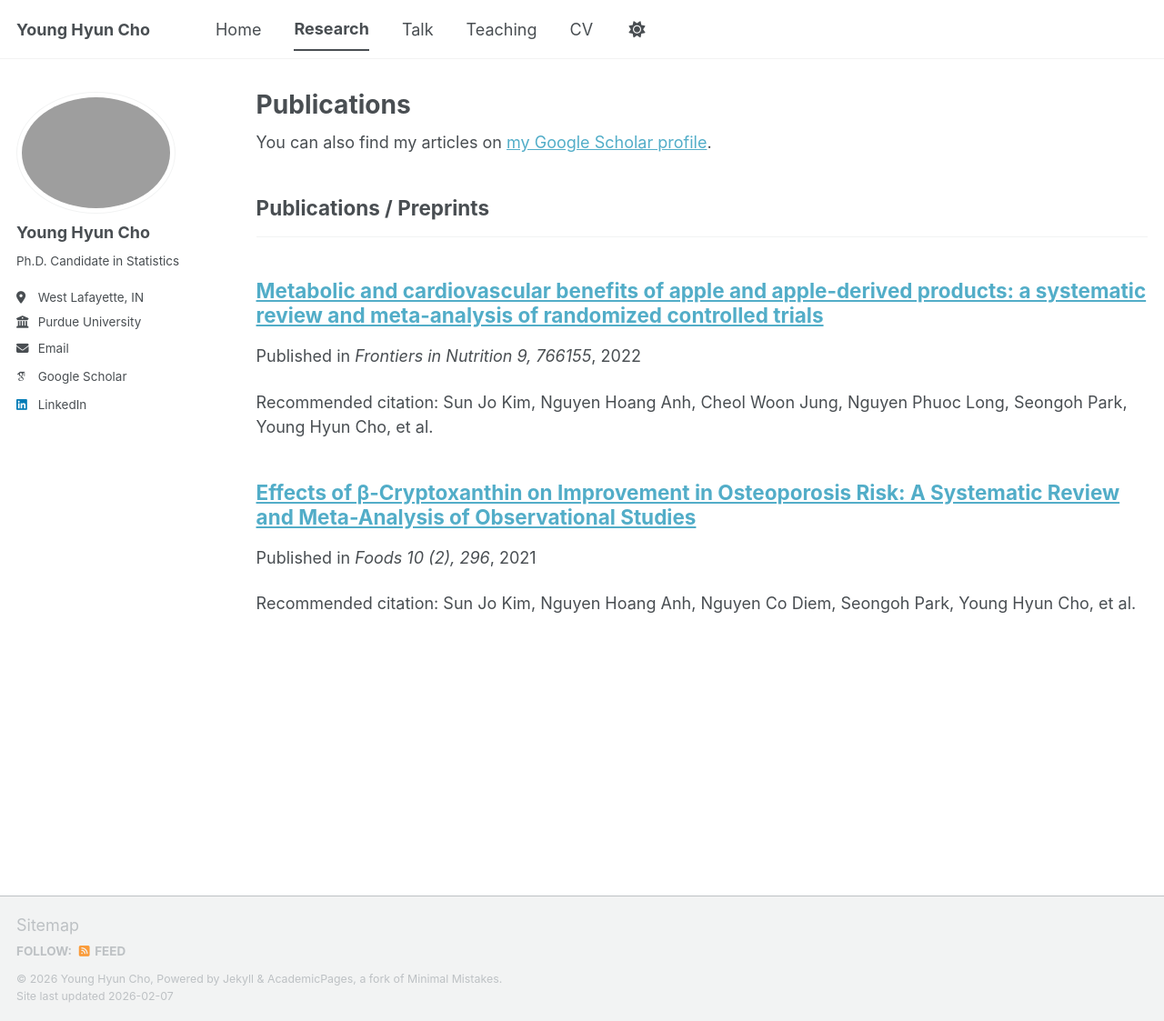
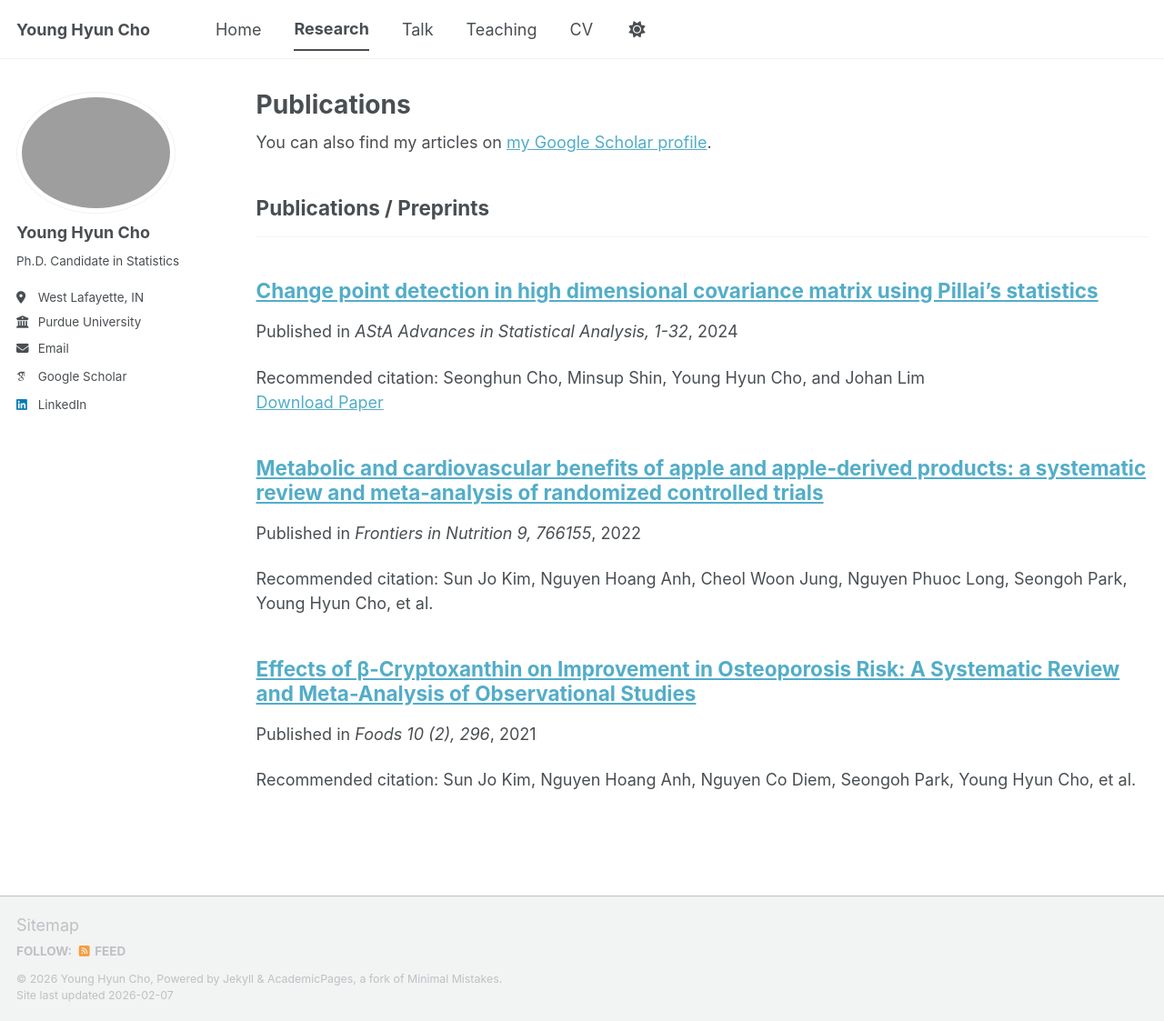
Before and after one commit to yhcho-stat/young, a Jekyll site: the page built from _pages/publications.html, in a window 1280 px wide and 1123 px high. Shown: the whole window at 91% size. Built offline with Jekyll 4.4.1, drawn with Linux system fonts in a browser that asks for light colours; some web fonts are replaced; a script bundle is joined from its source files by our own code; library files that are not in the unit come from our copies; some of the changed lines change nothing that is shown.

Commit message:
Update 2024-01-01-change-point-pillais.md

```diff
--- a/_publications/2024-01-01-change-point-pillais.md
+++ b/_publications/2024-01-01-change-point-pillais.md
@@ -1,4 +1,3 @@
-# /Users/younghyuncho/Documents/GitHub/young/_publications/2024-01-01-change-point-pillais.md
 ---
 title: "Change point detection in high dimensional covariance matrix using Pillai’s statistics"
 collection: publications
```
